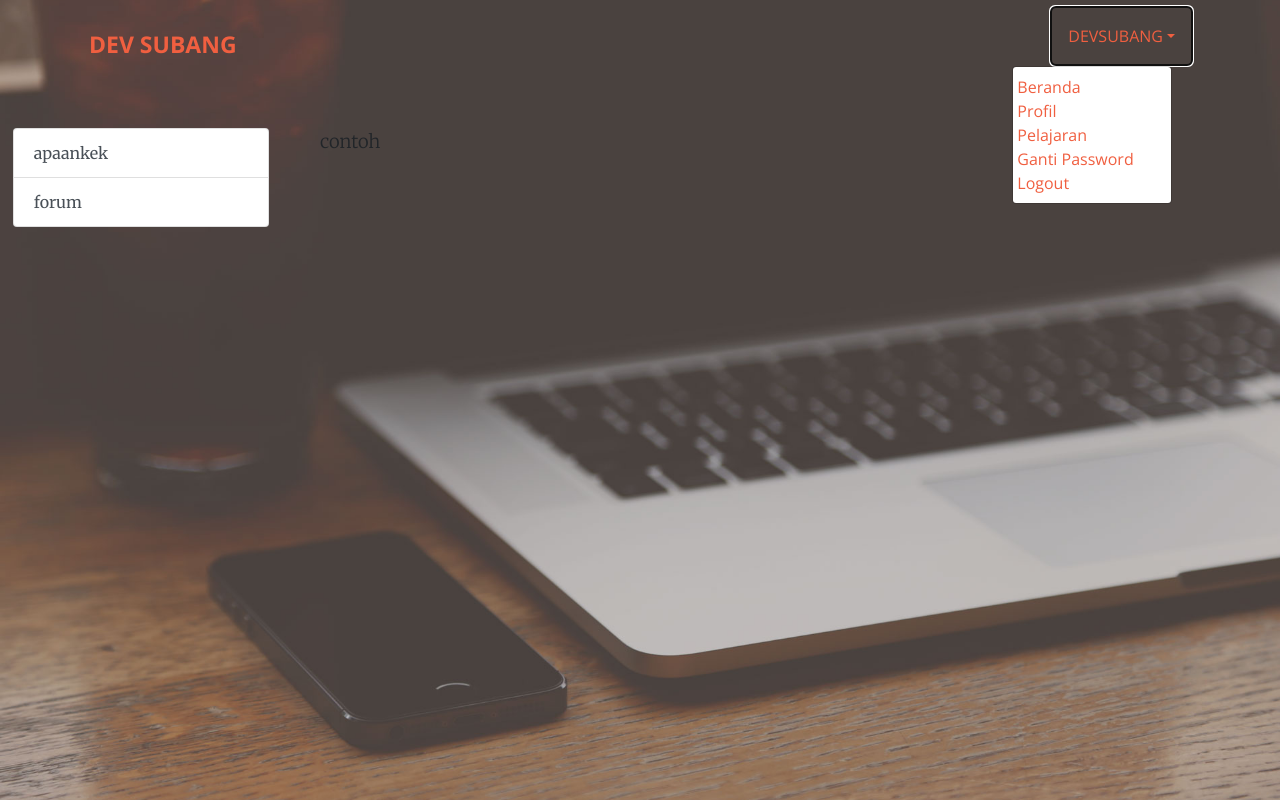
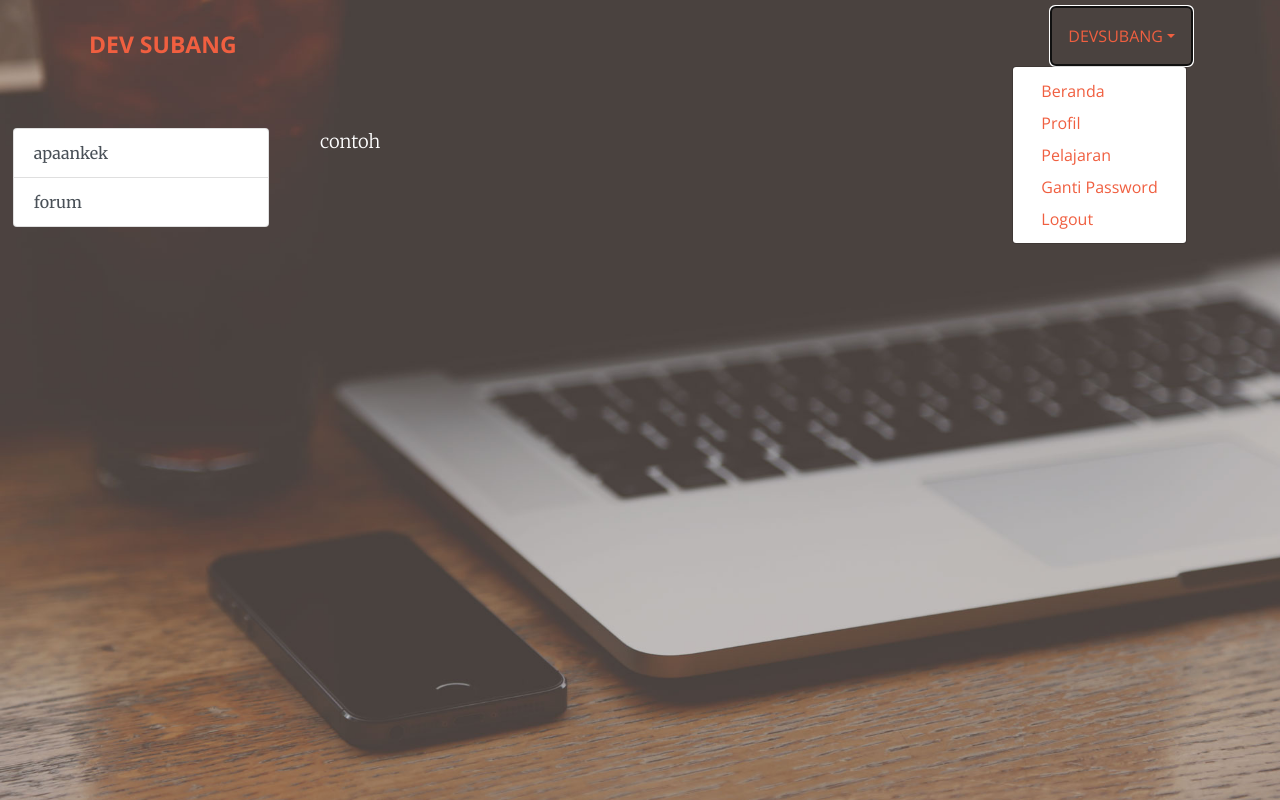
Before and after one commit to scriptsxagon/web_app, a Django app: page /course/4/4/ in a window 1280 px wide, after a click on "DEVSUBANG". Run offline with Django 3.2, Linux system fonts and the light colour scheme; a user stored in the database is signed in; data comes from the database, SQL or seed files in the repository; some libraries are stand-ins or nearby versions.

Commit message:
Noh loh ya

```diff
--- a/myapp/templates/base.html
+++ b/myapp/templates/base.html
@@ -46,14 +46,15 @@
               data-toggle="dropdown" style="text-transform: uppercase;">{{ user.get_username }}</a>
               <ul class="dropdown-menu">
                   <li class="divider"></li>
-                  <li><a class="nav-item mx-0 mx-lg-1" href="/">Beranda</a></li>
-                  <li><a class="nav-item mx-0 mx-lg-1" href="/settings/account/">Profil</a></li>
-                  <li><a class="nav-item mx-0 mx-lg-1" href="/pembelajaran/">Pelajaran</a></li>
-                  <li><a class="nav-item mx-0 mx-lg-1" href="/password_change/">Ganti Password</a></li>
-                  <li><a class="nav-item mx-0 mx-lg-1" href="/logout/">Logout</a></li>
+                  <li class="dropdown-item"><a class="nav-item mx-0 mx-lg-1" href="/" style="text-decoration:none;">Beranda</a></li>
+                  <li class="dropdown-item"><a class="nav-item mx-0 mx-lg-1" href="/settings/account/" style="text-decoration:none;">Profil</a></li>
+                  <li class="dropdown-item"><a class="nav-item mx-0 mx-lg-1" href="/pembelajaran/" style="text-decoration:none;">Pelajaran</a></li>
+                  <li class="dropdown-item"><a class="nav-item mx-0 mx-lg-1" href="/password_change/" style="text-decoration:none;">Ganti Password</a></li>
+                  <li class="dropdown-item"><a class="nav-item mx-0 mx-lg-1" href="/logout/" style="text-decoration:none;">Logout</a></li>
               </ul>
           </ul>
          {% else %}
+
           <div class="collapse navbar-collapse" id="navbarResponsive">
               <ul class="navbar-nav ml-auto">
                 <li class="nav-item">
@@ -73,6 +74,7 @@
           </div>
     </nav>
          {% endif %}
+
    <!-- Bootstrap core JavaScript -->
     <script src="/static/vendor/jquery/jquery.min.js"></script>
     <script src="/static/vendor/bootstrap/js/bootstrap.bundle.min.js"></script>
--- a/myapp/templates/lesson.html
+++ b/myapp/templates/lesson.html
@@ -10,7 +10,7 @@
             {% endfor %}
           </div>
 
-          <div class="row" style="margin-left: 25%; margin-top: 0; margin-right: 10%; text-align: justify;">
+          <div class="row text-white" style="margin-left: 25%; margin-top: 0; margin-right: 10%; text-align: justify;">
                 <p>
                     {{ content|safe }}
                 </p>
```
